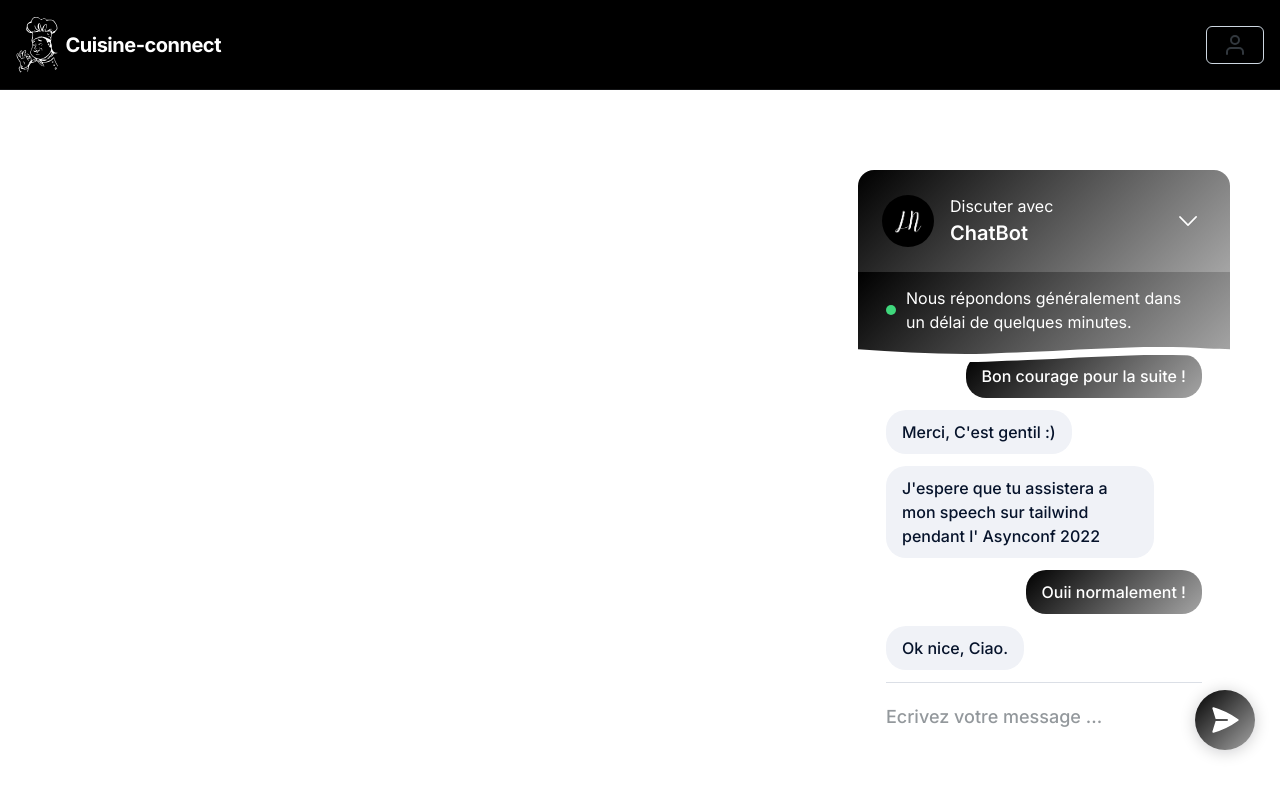
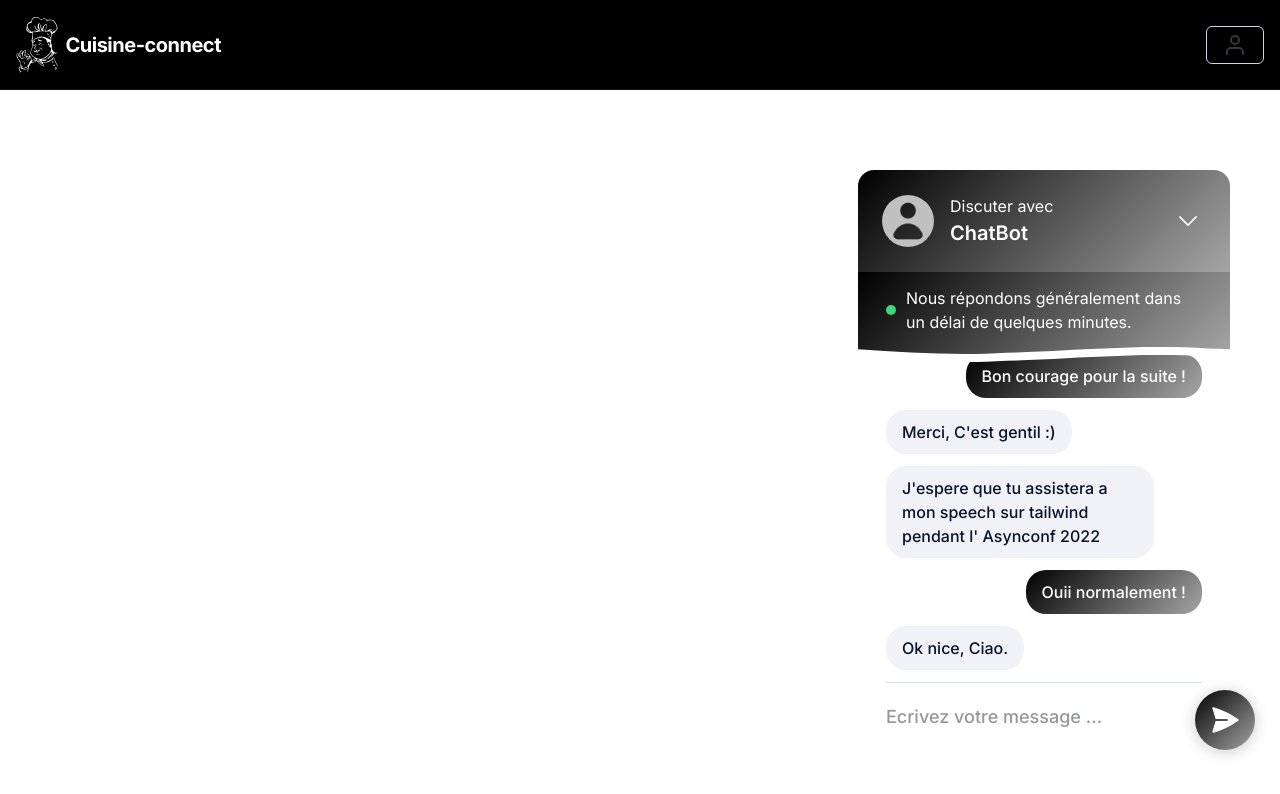
Before and after one commit to Mustakim-Khan/4iw-project-intgration-ia, a Next.js app in the folder cuisine-connect/: page /assistant in a window 1280 px wide. Both pictures are taken after a click on the element 1225 px from the left and 720 px from the top of the page. Shown: the top 794 px of the page. Built offline with nearby package versions, Linux system fonts and the light colour scheme.

Commit message:
Change img

```diff
--- a/cuisine-connect/src/app/assistant/chatbot.html
+++ b/cuisine-connect/src/app/assistant/chatbot.html
@@ -25,7 +25,7 @@
       <div class="chat">
         <div class="chat-header">
           <div class="chat-admin">
-            <img src="./assets/img/LN.png" alt="ln" />
+            <img src="./assets/img/user_logo.png" alt="ln" />
             <div class="chat-admin-text">
               <h3>Discuter avec</h3>
               <h2>LN Dev</h2>
--- a/cuisine-connect/src/app/assistant/page.js
+++ b/cuisine-connect/src/app/assistant/page.js
@@ -92,7 +92,7 @@
       <div className="chat">
         <div className="chat-header">
           <div className="chat-admin">
-            <img src="./assets/img/LN.png" alt="ln" />
+            <img src="./assets/img/user_logo.png" alt="ln" />
             <div className="chat-admin-text">
               <h3>Discuter avec</h3>
               <h2>ChatBot</h2>
```
Also changed, not shown: cuisine-connect/public/assets/img/LN.png (deleted), cuisine-connect/public/assets/img/user_logo.png (added).
